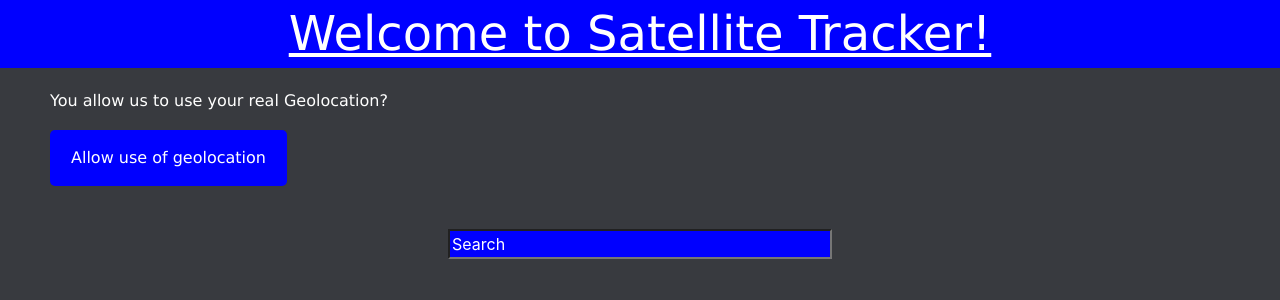
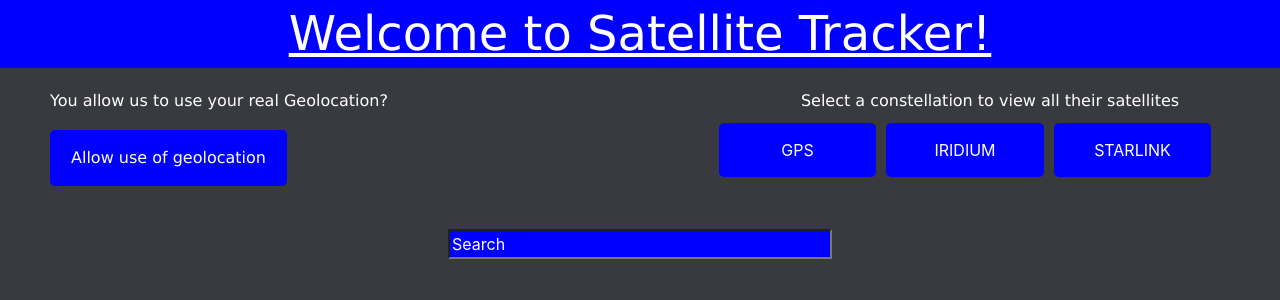
Before and after one commit to mxapelli/SatelliteTracker, a Flask app: page / in a window 1280 px wide. Shown: the top 300 px of the page. Run offline with Flask 2, Linux system fonts and the light colour scheme; data that the repository does not hold is empty; some libraries are stand-ins or nearby versions.

Commit message:
buttons constellations

```diff
--- a/templates/index.html
+++ b/templates/index.html
@@ -67,6 +67,27 @@
         transition: all 200ms ease-in-out;
         text-decoration: none;
       }
+      .btn2 {
+        background:blue;
+        color: white;
+        width: 25%;
+        justify-content: center;
+        align-items: center;
+        padding: 15px 20px;
+        margin: 5px;
+        display: flex;
+        border-radius: 5px;
+        box-shadow: rgba(0,0,0,0.9);
+        transition: all 200ms ease-in-out;
+        text-decoration: none;
+      }
+      .container2 {
+        display:flex;
+        /* items are centered along the line */
+        justify-content: center;
+        /* center: items are centered in the cross-axis */
+        align-items: center;
+      }
       .card {
         background:#1F2124;
         border-color: white;
@@ -84,6 +105,17 @@
       ::placeholder {
           color: white;
           opacity: 1; /* Firefox */
+      }
+      .flex-container {
+          display: flex;
+        }
+
+      .flex-child {
+        flex: 1;
+      }
+
+      .flex-child:first-child {
+        margin-right: 20px;
       }
 
       </style>
@@ -114,11 +146,29 @@
       getLocation();
     </script>
     <h1>Welcome to Satellite Tracker!</h1>
-    <h4>You allow us to use your real Geolocation?</h4>
-    <form action = "/" method = "post">
-      <p><input type = "hidden" name="nm" id="demo"/></p>
-      <h5><input type = "submit" value = "Allow use of geolocation" class="btn"/></h5>
-    </form>
+
+    <div class="flex-container">
+
+      <div class="flex-child magenta">
+        <h4>You allow us to use your real Geolocation?</h4>
+        <form action = "/" method = "post">
+          <p><input type = "hidden" name="nm" id="demo"/></p>
+          <h5><input type = "submit" value = "Allow use of geolocation" class="btn"/></h5>
+        </form>
+      </div>
+
+      <div class="flex-child green">
+        <h4 style="text-align:center">Select a constellation to view all their satellites</h4>
+        <div class="container2">
+          <a href="gps" target='_blank' class="btn2">GPS</a>
+          <a href="iridium" target='_blank' class="btn2">IRIDIUM</a>
+          <a href="starlink" target='_blank' class="btn2">STARLINK</a>
+        </div>
+      </div>
+      </div>
+
+    </div>
+
 
     <input class="search" id="filter" type="search" placeholder="Search" aria-label="Search" autocomplete="off">
 
@@ -130,7 +180,7 @@
                 <div class="card-body">
                     <h2 class="card-title">{{ sats['OBJECT_NAME']}}</h2>
                     <h3 class="card-text">Satellite ID: {{ sats['NORAD_CAT_ID']}}</h3>
-                    <a href="{{ sats['NORAD_CAT_ID']}}" class="btn">View</a>
+                    <a href="{{ sats['NORAD_CAT_ID']}}" target='_blank' class="btn">View</a>
                 </div>
                </div>
             </div>
```
Also changed, not shown: templates/constellation.html (+1 -7 lines).
